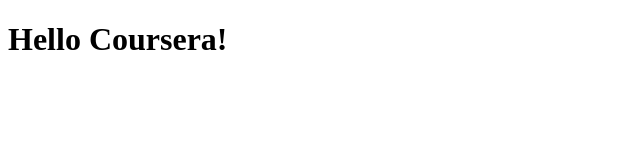
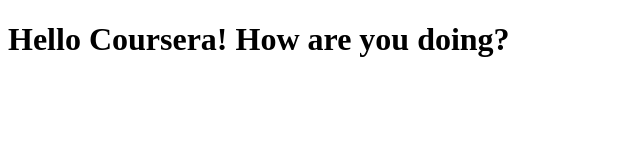
Before and after one commit to dramaspikes/coursera-test, a plain HTML site: page site/index.html in a window 1280 px wide. Shown: the whole page, without its empty margins (0-640 px from the left). Drawn offline with Linux system fonts and the light colour scheme.

Commit message:
Small addition to our page content.

```diff
--- a/site/index.html
+++ b/site/index.html
@@ -4,6 +4,6 @@
 	<title>Hello Coursera!</title>
 </head>
 <body>
-<h1>Hello Coursera!<h1>
+<h1>Hello Coursera! How are you doing?<h1>
 </body>
 </html>
```
